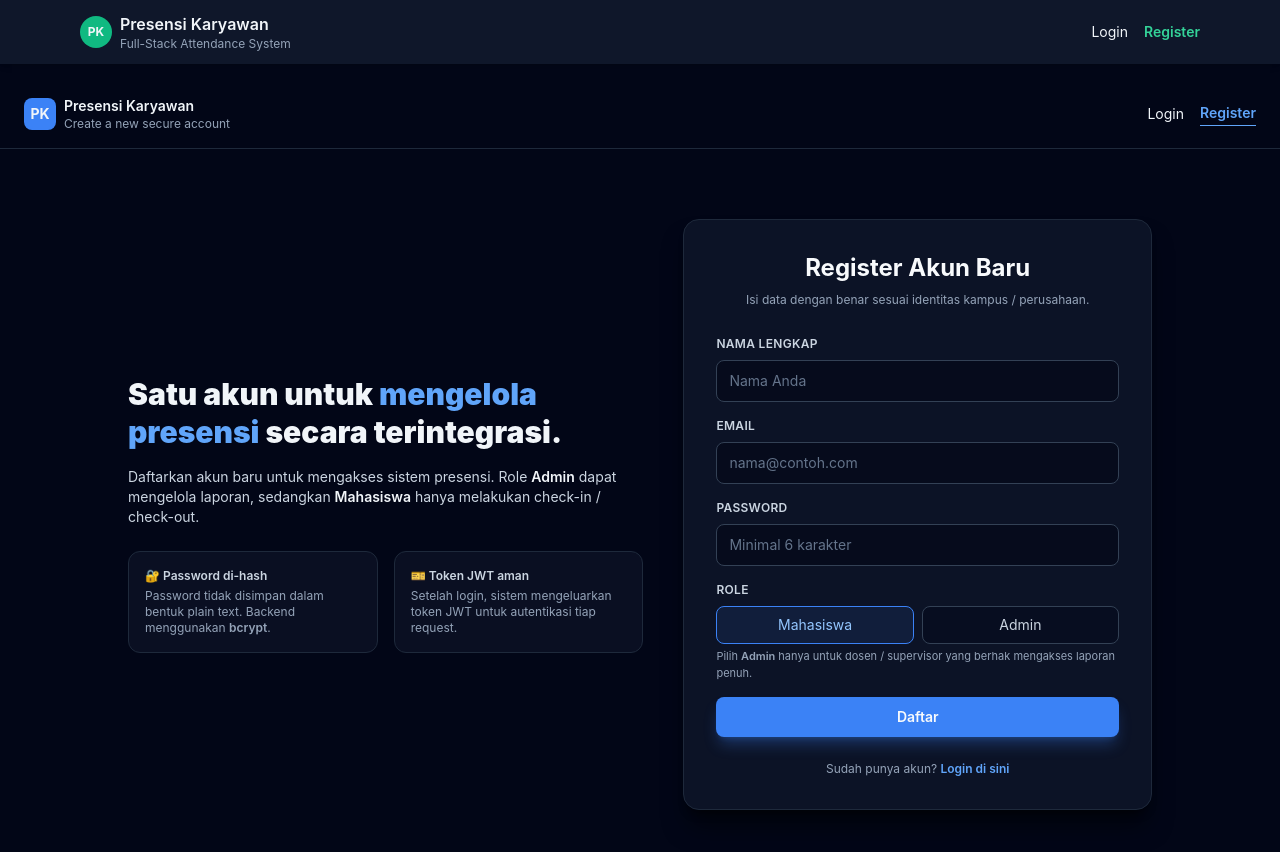
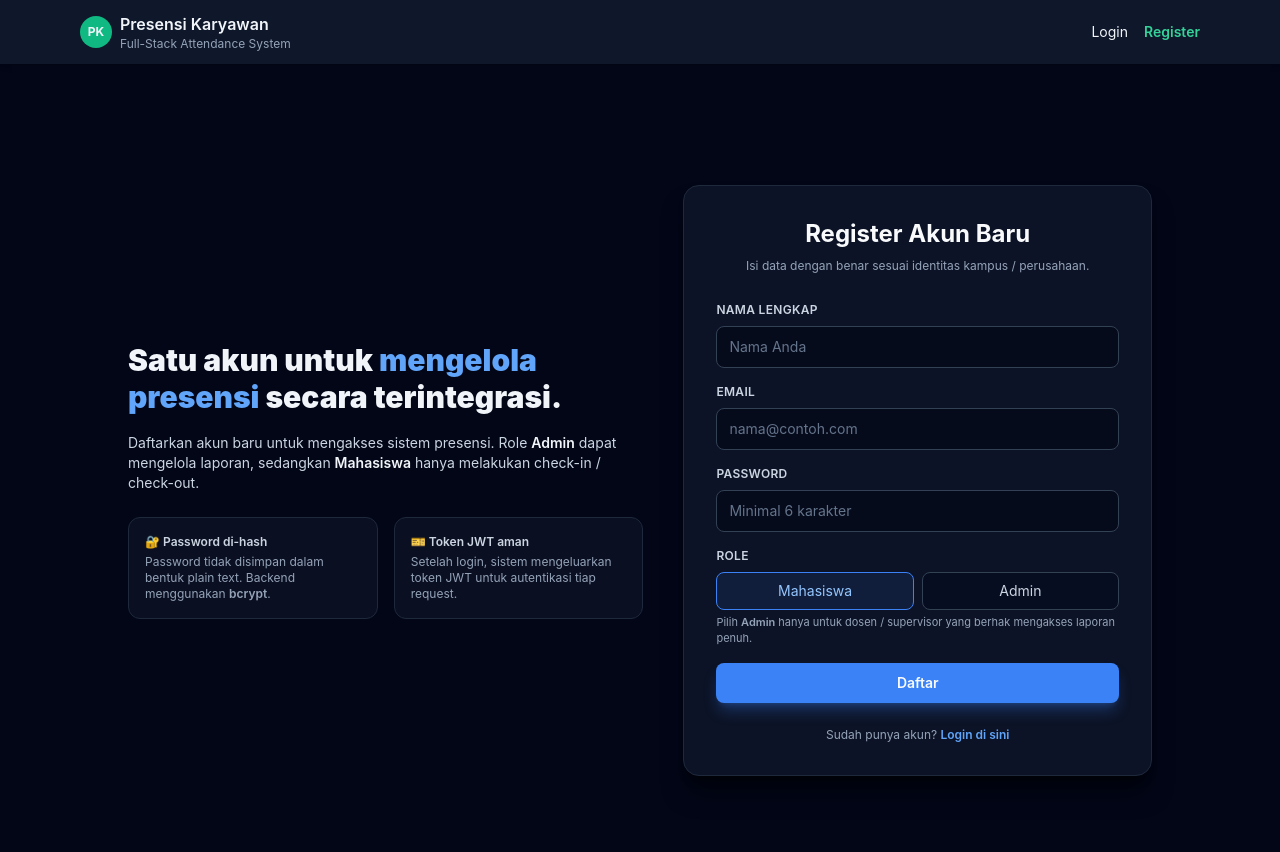
Before and after one commit to E-PPAW-TI503P-2025/PRKPAW_20230140223, a React (Create React App) app in the folder 20230140223-react/: page /register in a window 1280 px wide. Shown: the top 852 px of the page. Built offline with nearby package versions, Linux system fonts and the light colour scheme.

Commit message:
refactor: Remove header from DashboardPage and RegisterPage for cleaner layout

```diff
--- a/20230140223-react/src/components/DashboardPage.js
+++ b/20230140223-react/src/components/DashboardPage.js
@@ -50,35 +50,6 @@ function DashboardPage() {
 
   return (
     <div className="min-h-screen bg-slate-950 flex flex-col">
-      {/* top bar */}
-      <header className="w-full px-6 py-4 flex items-center justify-between border-b border-slate-800 bg-slate-950/80 backdrop-blur">
-        <div className="flex items-center gap-2 text-slate-100">
-          <div className="w-8 h-8 rounded-lg bg-emerald-500 flex items-center justify-center text-sm font-bold">
-            PK
-          </div>
-          <div>
-            <p className="text-sm font-semibold">Presensi Karyawan</p>
-            <p className="text-xs text-slate-400">
-              Dashboard • {isAdmin ? 'Admin' : 'User'}
-            </p>
-          </div>
-        </div>
-
-        <div className="flex items-center gap-4">
-          <div className="text-right text-xs text-slate-300">
-            <p className="font-semibold text-slate-100">{user.nama}</p>
-            <p className="text-[11px] text-slate-400">{user.email}</p>
-          </div>
-
-          <button
-            onClick={handleLogout}
-            className="inline-flex items-center gap-2 rounded-full border border-red-500/70 bg-red-500/10 px-4 py-1.5
-                       text-xs font-semibold text-red-300 hover:bg-red-500/20 transition-colors"
-          >
-            <span>Logout</span>
-          </button>
-        </div>
-      </header>
 
       {/* main */}
       <main className="flex-1 flex flex-col lg:flex-row">
@@ -128,6 +99,7 @@ function DashboardPage() {
             </div>
 
             <div className="mt-8 flex flex-wrap gap-3 text-xs">
+              {/* Tombol ini boleh muncul untuk semua user */}
               <button
                 disabled
                 className="inline-flex items-center gap-2 rounded-full bg-emerald-500/10 border border-emerald-500/60
@@ -135,6 +107,15 @@ function DashboardPage() {
               >
                 Check-in Presensi (Coming soon)
               </button>
+
+              {!isAdmin && (
+                <p className="mt-2 text-[11px] text-slate-500">
+                  Akses laporan harian hanya tersedia untuk akun Admin.
+                </p>
+              )}
+
+              {/* Tombol laporan hanya muncul jika role = admin */}
+              {isAdmin && (
                 <button
                   disabled
                   className="inline-flex items-center gap-2 rounded-full bg-sky-500/10 border border-sky-500/60
@@ -142,6 +123,7 @@ function DashboardPage() {
                 >
                   Lihat Laporan Harian (Coming soon)
                 </button>
+              )}
             </div>
           </div>
         </section>
--- a/20230140223-react/src/components/RegisterPage.js
+++ b/20230140223-react/src/components/RegisterPage.js
@@ -47,33 +47,6 @@ function RegisterPage() {
 
   return (
     <div className="min-h-screen bg-slate-950 flex flex-col">
-      {/* Top bar */}
-      <header className="w-full px-6 py-4 flex items-center justify-between text-slate-100 border-b border-slate-800">
-        <div className="flex items-center gap-2">
-          <div className="w-8 h-8 rounded-lg bg-blue-500 flex items-center justify-center text-sm font-bold">
-            PK
-          </div>
-          <div>
-            <p className="text-sm font-semibold">Presensi Karyawan</p>
-            <p className="text-xs text-slate-400">Create a new secure account</p>
-          </div>
-        </div>
-
-        <nav className="flex items-center gap-4 text-sm">
-          <Link
-            to="/login"
-            className="hover:text-blue-300 transition-colors"
-          >
-            Login
-          </Link>
-          <Link
-            to="/register"
-            className="font-semibold text-blue-400 border-b border-blue-400 pb-0.5"
-          >
-            Register
-          </Link>
-        </nav>
-      </header>
 
       {/* Content */}
       <main className="flex-1 flex items-center justify-center px-4 py-8">
```
Lines whose indentation alone changed are shown as unchanged.
